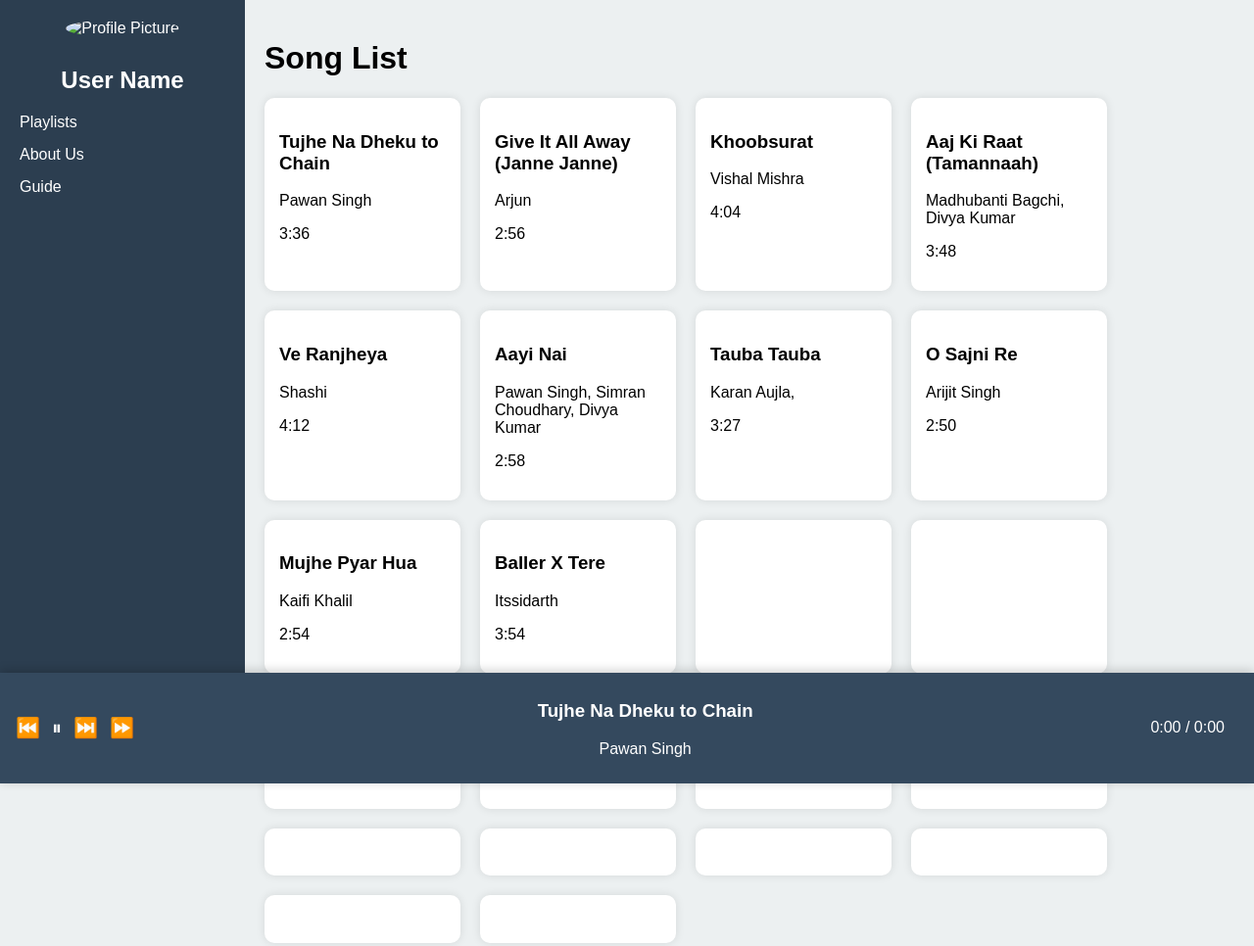
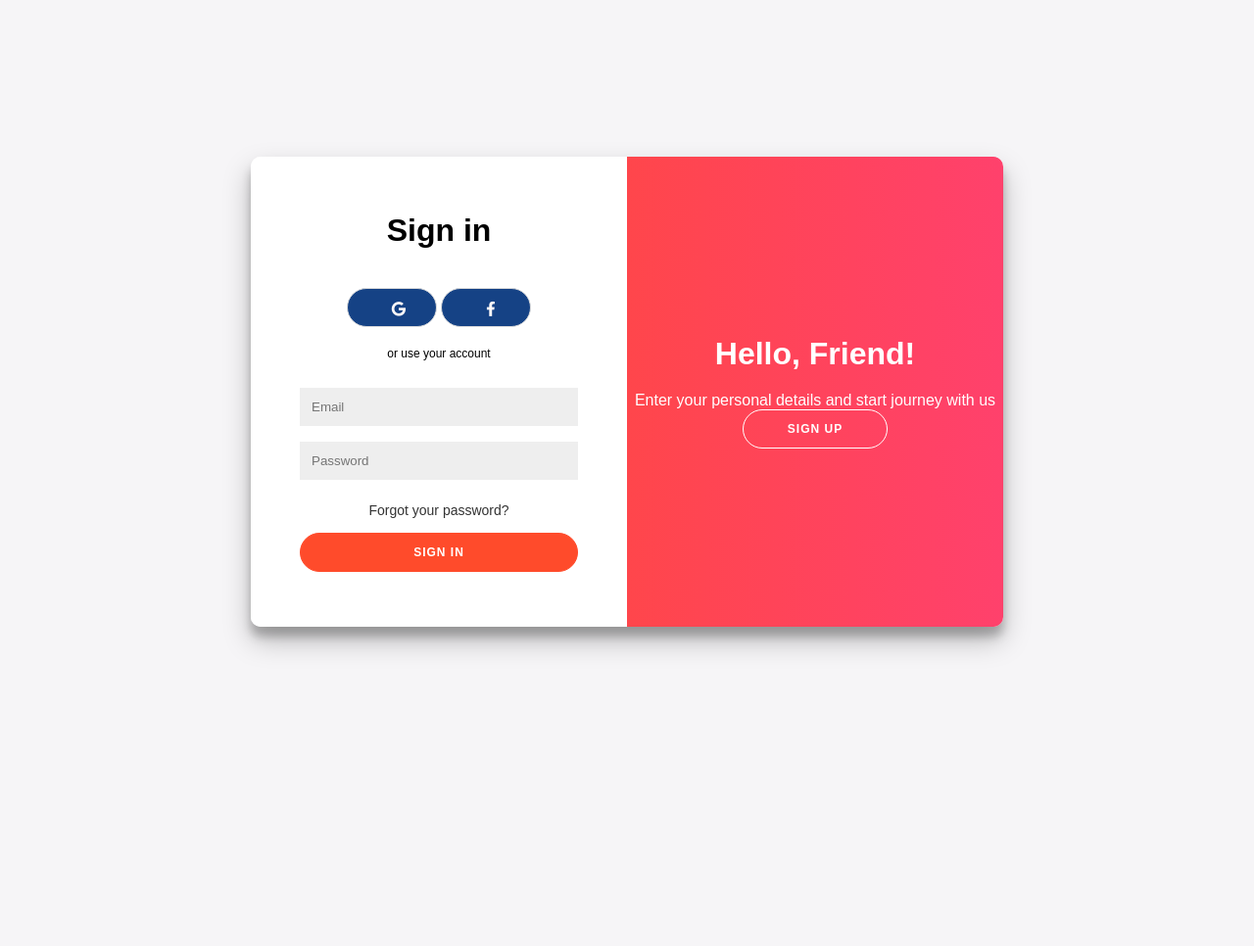
Before and after one commit to ankit071105/Tune-Vibe, a plain HTML site: page index.html in a window 1280 px wide. Shown: the whole page at 98% size. After the commit the page ends 800 px from the top, so only its background shows below. Drawn offline with Linux system fonts and the light colour scheme.

Commit message:
Add files via upload

```diff
--- a/index.html
+++ b/index.html
@@ -3,39 +3,55 @@
 <head>
     <meta charset="UTF-8">
     <meta name="viewport" content="width=device-width, initial-scale=1.0">
-    <title>Responsive Music Player</title>
-    <link rel="stylesheet" href="styles.css">
+    <title>Tune Vibe</title>
+    <link rel="stylesheet" href="main.css">
+    <link rel="stylesheet" href="https://cdnjs.cloudflare.com/ajax/libs/font-awesome/6.0.0-beta3/css/all.min.css">
 </head>
 <body>
-    <div class="side-nav" id="sideNav">
-        <div class="profile">
-            <img src="profile-pic.jpg" alt="Profile Picture">
-            <h2>User Name</h2>
+    <div class="container">
+        <div class="form-container sign-up-container">
+            <form id="signUpForm">
+                <h1>Create Account</h1>
+                <div class="social-container">
+                    <button type="button" class="social" id="googleSignUp"><i class="fab fa-google"></i></button>
+                    <button type="button" class="social" id="facebookSignUp"><i class="fab fa-facebook-f"></i></button>
+                </div>
+                <span>or use your email for registration</span>
+                <input type="text" id="signUpName" placeholder="Name" required />
+                <input type="email" id="signUpEmail" placeholder="Email" required />
+                <input type="password" id="signUpPassword" placeholder="Password" required />
+                <button type="submit">Sign Up</button>
+            </form>
         </div>
-        <ul>
-            <li onclick="showPlaylists()">Playlists</li>
-            <li onclick="showAboutUs()">About Us</li>
-            <li onclick="showGuide()">Guide</li>
-        </ul>
-    </div>
-    <div class="main-container">
-        <h1>Song List</h1>
-        <div class="song-list" id="songList">
-
+        <div class="form-container sign-in-container">
+            <form id="loginForm">
+                <h1>Sign in</h1>
+                <div class="social-container">
+                    <button type="button" class="social" id="googleLogin"><i class="fab fa-google"></i></button>
+                    <button type="button" class="social" id="facebookLogin"><i class="fab fa-facebook-f"></i></button>
+                </div>
+                <span>or use your account</span>
+                <input type="email" id="loginEmail" placeholder="Email" required />
+                <input type="password" id="loginPassword" placeholder="Password" required />
+                <a href="#">Forgot your password?</a>
+                <button type="submit">Sign In</button>
+            </form>
+        </div>
+        <div class="overlay-container">
+            <div class="overlay">
+                <div class="overlay-panel overlay-left">
+                    <h1>Welcome Back!</h1>
+                    <p>To keep connected with us please login with your personal info</p>
+                    <button class="ghost" id="signIn">Sign In</button>
+                </div>
+                <div class="overlay-panel overlay-right">
+                    <h1>Hello, Friend!</h1>
+                    <p>Enter your personal details and start journey with us</p>
+                    <button class="ghost" id="signUp">Sign Up</button>
+                </div>
+            </div>
         </div>
     </div>
-    <div class="music-player-bar">
-        <button id="prevBtn">⏮️</button>
-        <button id="playPauseBtn">▶️</button>
-        <button id="nextBtn">⏭️</button>
-        <button id="fastForwardBtn">⏩</button>
-        <div class="song-info">
-            <h3 id="songTitle">Song Title</h3>
-            <p id="artistName">Artist Name</p>
-        </div>
-        <div id="timeDisplay">0:00 / 0:00</div>
-    </div>
-
-    <script src="script.js"></script>
+    <script src="main.js"></script>
 </body>
 </html>
--- /dev/null
+++ b/main.css
@@ -0,0 +1,278 @@
+* {
+    box-sizing: border-box;
+    margin: 0;
+    padding: 0;
+    font-family: 'Montserrat', sans-serif;
+}
+
+body {
+    background: #f6f5f7;
+    display: flex;
+    justify-content: center;
+    align-items: center;
+    height: 100vh;
+}
+
+.container {
+    background: #fff;
+    border-radius: 10px;
+    box-shadow: 0 14px 28px rgba(0, 0, 0, 0.25), 0 10px 10px rgba(0, 0, 0, 0.22);
+    position: relative;
+    width: 768px;
+    max-width: 100%;
+    min-height: 480px;
+    overflow: hidden;
+    padding: 50px;
+}
+
+.form-container {
+    position: absolute;
+    top: 0;
+    height: 100%;
+    transition: all 0.6s ease-in-out;
+}
+
+.sign-in-container {
+    left: 0;
+    width: 50%;
+    z-index: 2;
+}
+
+.container.right-panel-active .sign-in-container {
+    transform: translateX(100%);
+}
+
+.sign-up-container {
+    left: 0;
+    width: 50%;
+    opacity: 0;
+    z-index: 1;
+}
+
+.container.right-panel-active .sign-up-container {
+    transform: translateX(100%);
+    opacity: 1;
+    z-index: 5;
+    animation: show 0.6s;
+}
+
+@keyframes show {
+    0%, 49.99% {
+        opacity: 0;
+        z-index: 1;
+    }
+
+    50%, 100% {
+        opacity: 1;
+        z-index: 5;
+    }
+}
+
+form {
+    background: #ffffff;
+    display: flex;
+    flex-direction: column;
+    padding: 0 50px;
+    height: 100%;
+    justify-content: center;
+    text-align: center;
+}
+
+h1 {
+    font-weight: bold;
+    margin-bottom: 20px;
+}
+
+span {
+    font-size: 12px;
+    margin-bottom: 20px;
+}
+
+input {
+    background: #eee;
+    border: none;
+    padding: 12px;
+    margin: 8px 0;
+    width: 100%;
+}
+
+button {
+    border-radius: 20px;
+    border: 1px solid #ff4b2b;
+    background: #ff4b2b;
+    color: #ffffff;
+    font-size: 12px;
+    font-weight: bold;
+    padding: 12px 45px;
+    letter-spacing: 1px;
+    text-transform: uppercase;
+    transition: transform 80ms ease-in;
+}
+
+button.ghost {
+    background-color: transparent;
+    border-color: #ffffff;
+}
+
+form a {
+    color: #333;
+    font-size: 14px;
+    text-decoration: none;
+    margin: 15px 0;
+}
+
+.social-container {
+    margin: 20px 0;
+}
+
+.social-container button {
+    border: 1px solid #ddd;
+    display: inline-block;
+    width: 40px;
+    height: 40px;
+    font-size: 15px;
+    color: #fcf8f8;
+    background: #154285;
+    cursor: pointer;
+    transition: background-color 0.3s;
+}
+
+.social-container button:hover {
+    background-color: #f0f0f0;
+}
+
+.overlay-container {
+    position: absolute;
+    top: 0;
+    left: 50%;
+    width: 50%;
+    height: 100%;
+    overflow: hidden;
+    transition: transform 0.6s ease-in-out;
+    z-index: 100;
+}
+
+.container.right-panel-active .overlay-container {
+    transform: translateX(-100%);
+}
+
+.overlay {
+    background: #ff416c;
+    background: -webkit-linear-gradient(to right, #ff4b2b, #ff416c);
+    background: linear-gradient(to right, #ff4b2b, #ff416c);
+    background-repeat: no-repeat;
+    background-size: cover;
+    background-position: 0 0;
+    color: #ffffff;
+    position: relative;
+    left: -100%;
+    height: 100%;
+    width: 200%;
+    transform: translateX(0);
+    transition: transform 0.6s ease-in-out;
+}
+
+.container.right-panel-active .overlay {
+    transform: translateX(50%);
+}
+
+.overlay-panel {
+    position: absolute;
+    display: flex;
+    align-items: center;
+    justify-content: center;
+    flex-direction: column;
+    text-align: center;
+    top: 0;
+    height: 100%;
+    width: 50%;
+    transform: translateX(0);
+    transition: transform 0.6s ease-in-out;
+}
+
+.overlay-left {
+    transform: translateX(-20%);
+}
+
+.container.right-panel-active .overlay-left {
+    transform: translateX(0);
+}
+
+.overlay-right {
+    right: 0;
+    transform: translateX(0);
+}
+
+.container.right-panel-active .overlay-right {
+    transform: translateX(20%);
+}
+
+button:focus {
+    outline: none;
+}
+
+/* Responsive Styles */
+@media (max-width: 768px) {
+    .container {
+        width: 90%;
+        padding: 20px;
+    }
+
+    .sign-in-container, .sign-up-container {
+        width: 100%;
+    }
+
+    .overlay-container {
+        display: none;
+    }
+
+    .form-container {
+        position: relative;
+        width: 100%;
+        height: auto;
+    }
+
+    form {
+        padding: 0 20px;
+    }
+
+    button {
+        padding: 12px 30px;
+    }
+
+    .social-container {
+        margin: 10px 0;
+    }
+
+    .social-container button {
+        width: 35px;
+        height: 35px;
+        font-size: 14px;
+    }
+}
+
+@media (max-width: 480px) {
+    h1 {
+        font-size: 24px;
+    }
+
+    span {
+        font-size: 10px;
+    }
+
+    input {
+        padding: 10px;
+        margin: 5px 0;
+    }
+
+    button {
+        padding: 10px 25px;
+        font-size: 10px;
+    }
+
+    .social-container button {
+        width: 30px;
+        height: 30px;
+        font-size: 12px;
+    }
+}
--- /dev/null
+++ b/main.js
@@ -0,0 +1,40 @@
+const signUpButton = document.getElementById('signUp');
+const signInButton = document.getElementById('signIn');
+const container = document.querySelector('.container');
+
+// Switch to sign-up form
+signUpButton.addEventListener('click', () => {
+  container.classList.add('right-panel-active');
+});
+
+// Switch to sign-in form
+signInButton.addEventListener('click', () => {
+  container.classList.remove('right-panel-active');
+});
+
+// Dummy functions for Google and Facebook sign-ups (replace with real implementations)
+document.getElementById('googleSignUp').addEventListener('click', (e) => {
+  e.preventDefault();
+  alert('Google Sign Up clicked');
+});
+
+document.getElementById('facebookSignUp').addEventListener('click', (e) => {
+  e.preventDefault();
+  alert('Facebook Sign Up clicked');
+});
+
+document.getElementById('googleLogin').addEventListener('click', (e) => {
+  e.preventDefault();
+  alert('Google Login clicked');
+});
+
+document.getElementById('facebookLogin').addEventListener('click', (e) => {
+  e.preventDefault();
+  alert('Facebook Login clicked');
+});
+
+// Redirect to main page on successful login (replace with actual login logic)
+document.getElementById('loginForm').addEventListener('submit', (e) => {
+  e.preventDefault();
+  window.location.href = 'main.html';
+});
```
Also changed, not shown: main.html (added, +41 -0 lines).
